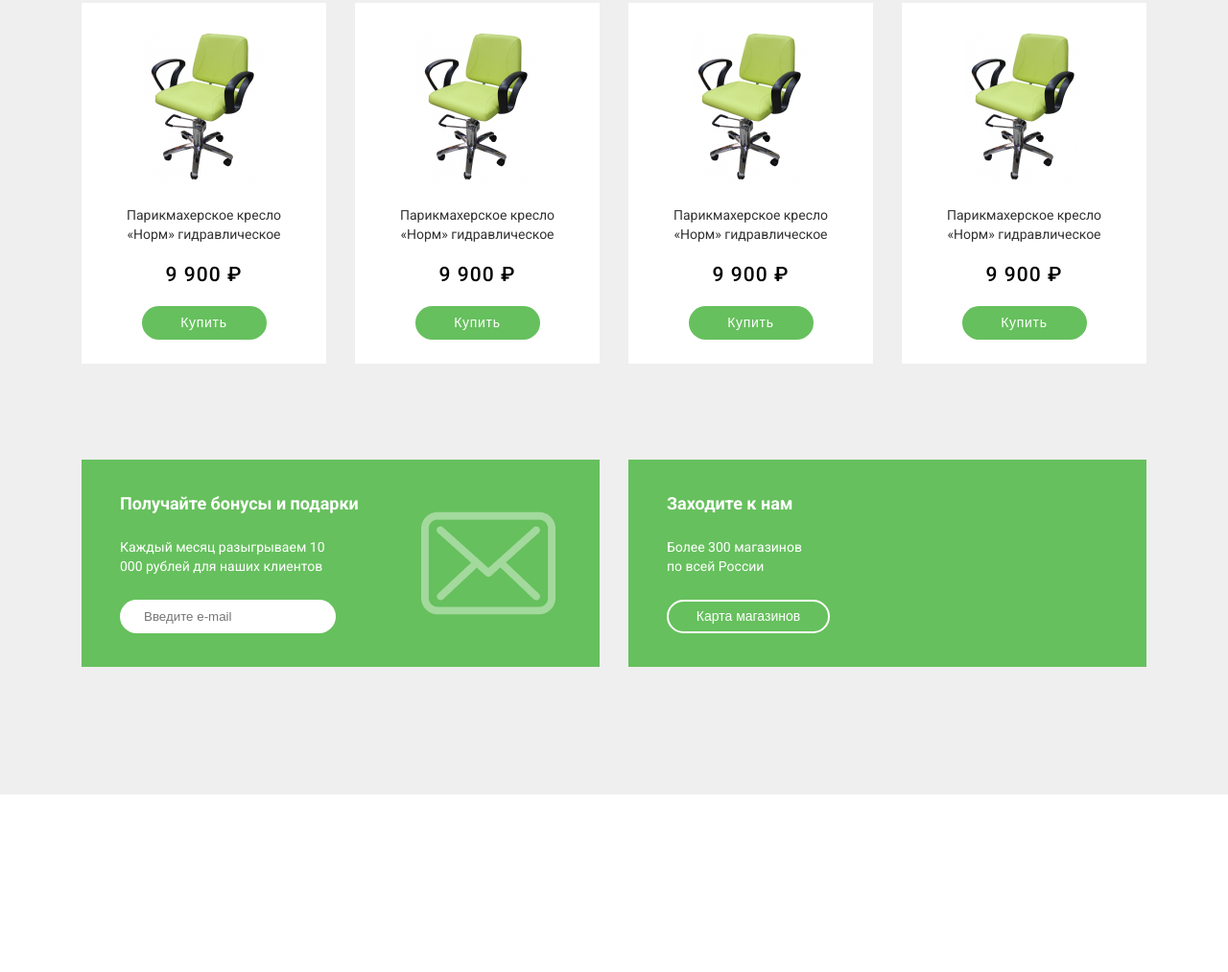
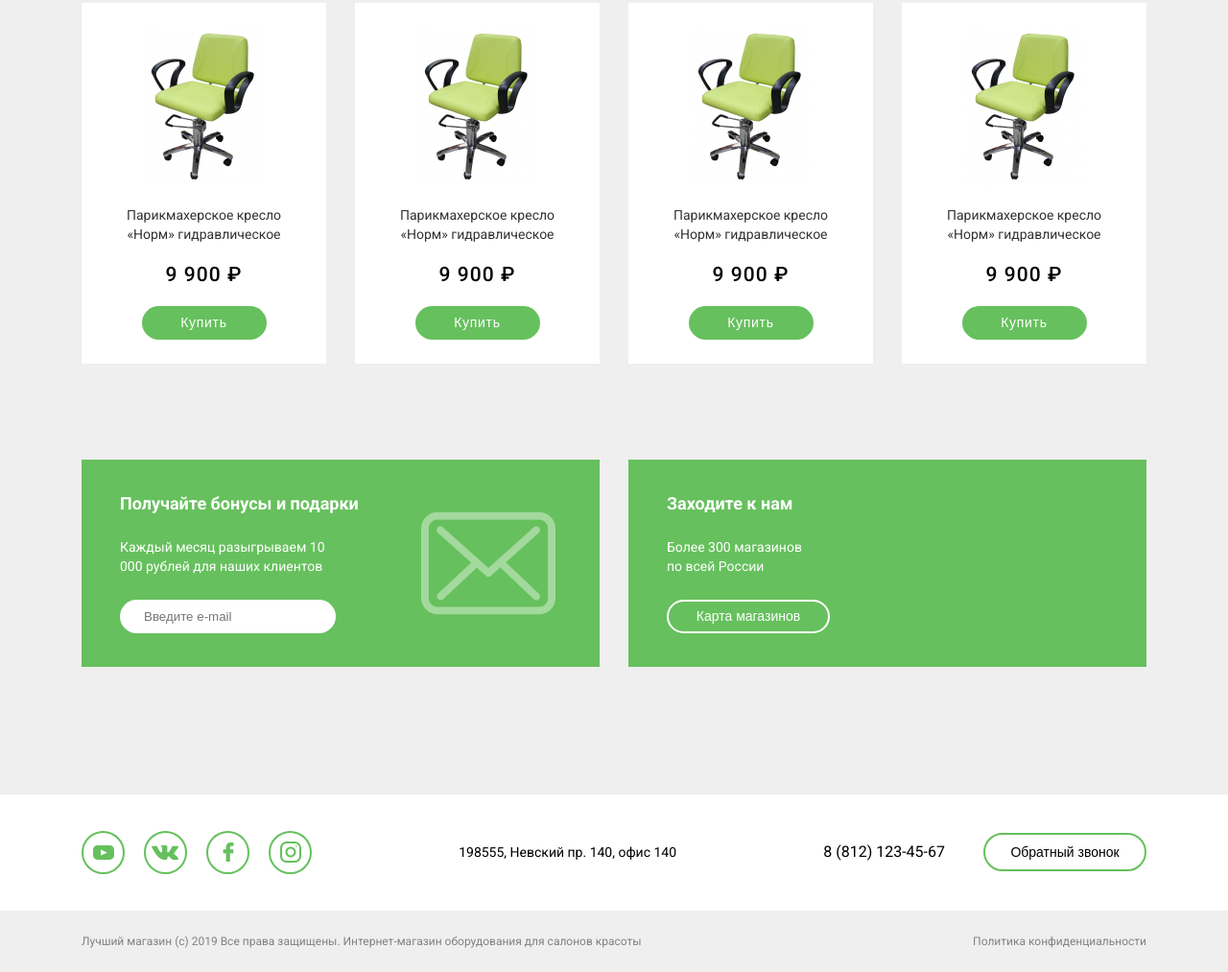
Before and after one commit to LindaKarz/Beauty, a website: page index.html in a window 1280 px wide. Shown: the part 991-2004 px from the top of the page at 96% size. Before the commit the page ends 1819 px from the top, so only its background shows below. Drawn offline with Linux system fonts and the light colour scheme.

Commit message:
feat: done footer

```diff
--- a/index.html
+++ b/index.html
@@ -114,5 +114,28 @@
       </div>
     </section>
   </main>
+  <footer class="footer">
+    <div class="footer__top">
+      <div class="wrapper wrapper_footer-top">
+        <div class="social-icons">
+          <a href="" class="icon icon_youtube"></a>
+          <a href="" class="icon icon_vk"></a>
+          <a href="" class="icon icon_facebook"></a>
+          <a href="" class="icon icon_instagram"></a>
+        </div>
+        <h5 class="footer__adress">198555, Невский пр. 140, офис 140</h5>
+        <div class="contacts">
+          <a href="tel:8 (812) 123-45-67" class="tel-number">8 (812) 123-45-67</a>
+          <button class="button button_call-back">Обратный звонок</button>
+        </div>
+      </div>
+    </div>
+    <div class="footer__bottom">
+      <div class="wrapper wrapper_footer-bottom">
+        <p class="footer__description">Лучший магазин (с) 2019 Все права защищены. Интернет-магазин оборудования для салонов красоты</p>
+        <a href="" class="privacy-policy">Политика конфиденциальности</a>
+      </div>
+    </div>
+  </footer>
 </body>
 </html>
--- a/sass/base/_base.scss
+++ b/sass/base/_base.scss
@@ -43,7 +43,7 @@ h4 {
 }
 
 h5 {
-  @include font(1.4rem, 700, 1.6rem);
+  @include font(1.4rem, 400, 1.64rem);
 }
 
 p {
--- /dev/null
+++ b/sass/base/_icons.scss
@@ -0,0 +1,20 @@
+.icon {
+  display: block;
+  width: 45px;
+  height: 45px;
+  border: 2px solid $color-brand;
+  border-radius: 50%;
+  background: $color-light-text;
+  &_youtube {
+    background: url(/images/youtube.svg) no-repeat center;
+  }
+  &_vk {
+    background: url(/images/vk.svg) no-repeat center;
+  }
+  &_facebook {
+    background: url(/images/facebook.svg) no-repeat center;
+  }
+  &_instagram {
+    background: url(/images/instagram.svg) no-repeat center;
+  }
+}
--- a/sass/base/_input.scss
+++ b/sass/base/_input.scss
@@ -4,4 +4,5 @@
   padding: 9px 0 9px 25px;
   border-radius: 30px;
   border: none;
+  cursor: pointer;
 }
--- /dev/null
+++ b/sass/components/_footer.scss
@@ -0,0 +1,26 @@
+.social-icons {
+  max-width: 240px;
+  display: flex;
+  justify-content: space-between;
+  align-items: center;
+  >* {
+    margin-right: 20px;
+  }
+  :last-child {
+    margin: 0;
+  }
+}
+
+.footer__bottom {
+  background: $color-background;
+}
+
+.footer__description {
+  @include font(1.2rem, 400, 1.4rem);
+  color: $color-bottom-text;
+}
+
+.privacy-policy {
+  @include font(1.2rem, 400, 1.4rem);
+  color: $color-bottom-text;
+}
--- a/sass/layouts/_wrapper.scss
+++ b/sass/layouts/_wrapper.scss
@@ -22,4 +22,16 @@
   &_info {
     padding: 0 0 133px 0;
   }
+  &_footer-top {
+    display: flex;
+    justify-content: space-between;
+    align-items: center;
+    padding: 38px 0;
+  }
+  &_footer-bottom {
+    display: flex;
+    justify-content: space-between;
+    align-items: center;
+    padding: 25px 0;
+  }
 }
--- a/sass/style.scss
+++ b/sass/style.scss
@@ -6,6 +6,7 @@
 @import "base/navigation";
 @import "base/buttons";
 @import "base/input";
+@import "base/icons";
 
 @import "layouts/wrapper";
 @import "layouts/columns";
@@ -14,3 +15,4 @@
 @import "components/about";
 @import "components/offer";
 @import "components/info";
+@import "components/footer";
```
Also changed, not shown: images/facebook.svg (added), images/instagram.svg (added), images/vk.svg (added), images/youtube.svg (added), sass/style.css, 1 other file.
